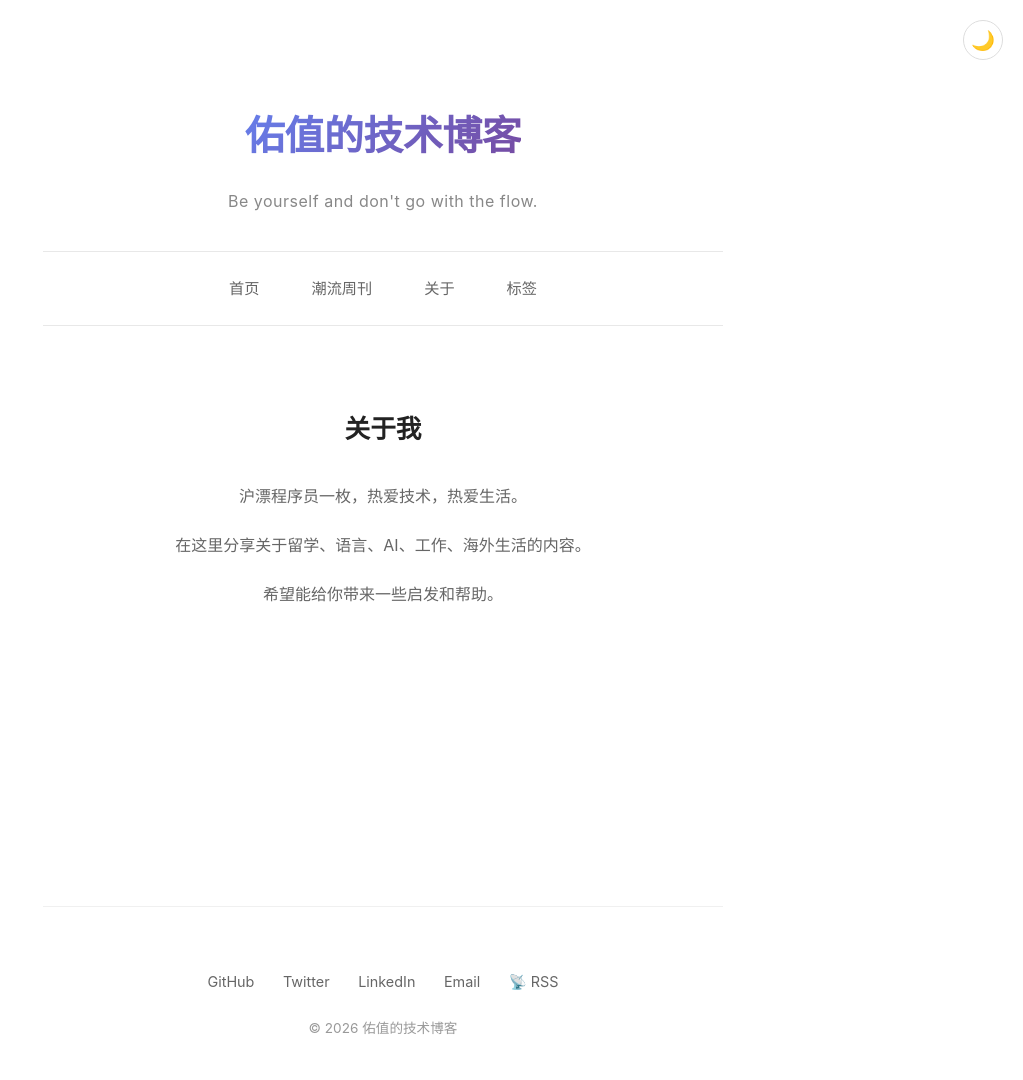
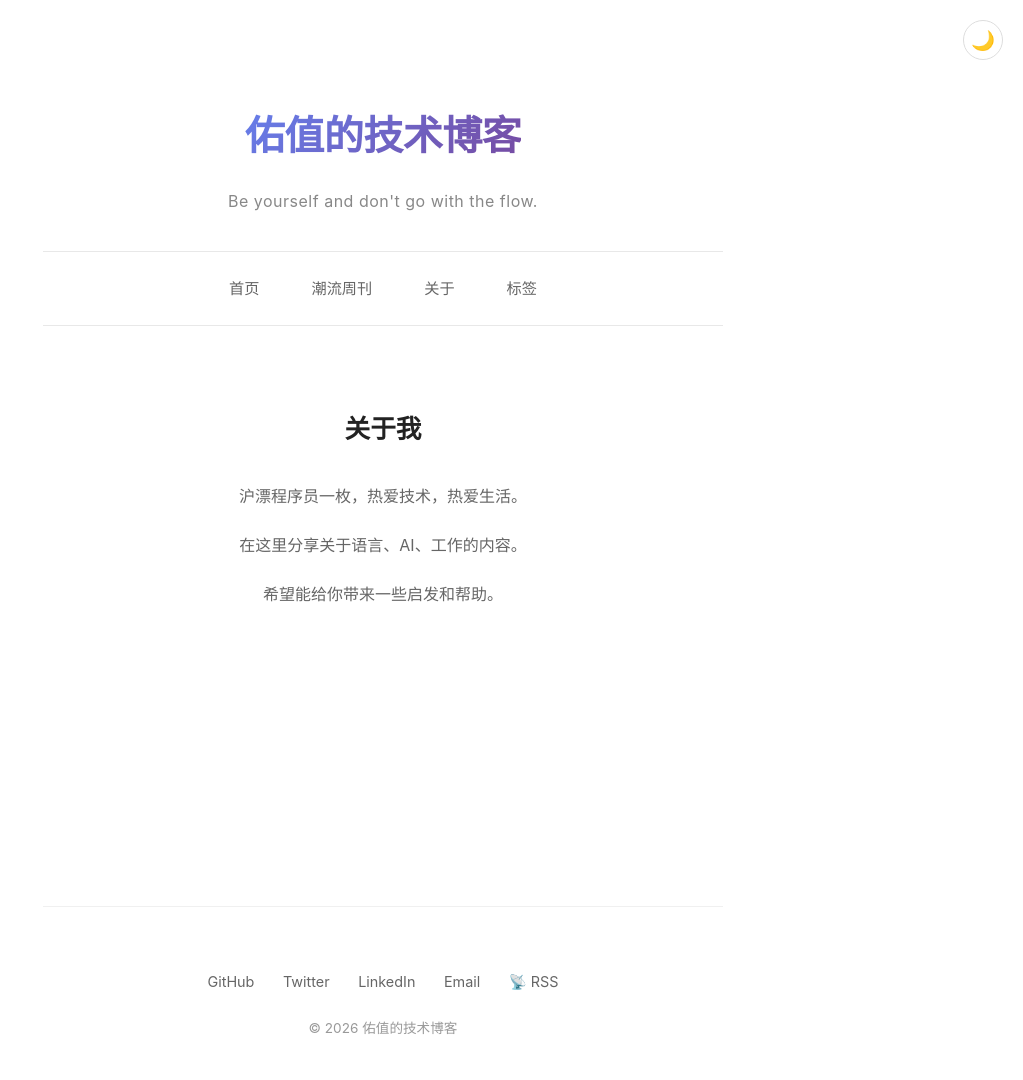
Before and after one commit to HozonLee/MyAIBlog, a Jekyll site: the page about/index.html, which Jekyll copies as it is, in a window 1280 px wide. Shown: the whole page, without its empty margins (257-1280 px from the left). Built offline with Jekyll 4.4.1, drawn with Linux system fonts in a browser that asks for light colours.

Commit message:
更新关于我页面，移除留学和海外相关描述

```diff
--- a/about/index.html
+++ b/about/index.html
@@ -25,7 +25,7 @@
         <section class="about">
             <h2>关于我</h2>
             <p>沪漂程序员一枚，热爱技术，热爱生活。</p>
-            <p>在这里分享关于留学、语言、AI、工作、海外生活的内容。</p>
+            <p>在这里分享关于语言、AI、工作的内容。</p>
             <p>希望能给你带来一些启发和帮助。</p>
         </section>
     </main>
```
Also changed, not shown: README.md.
